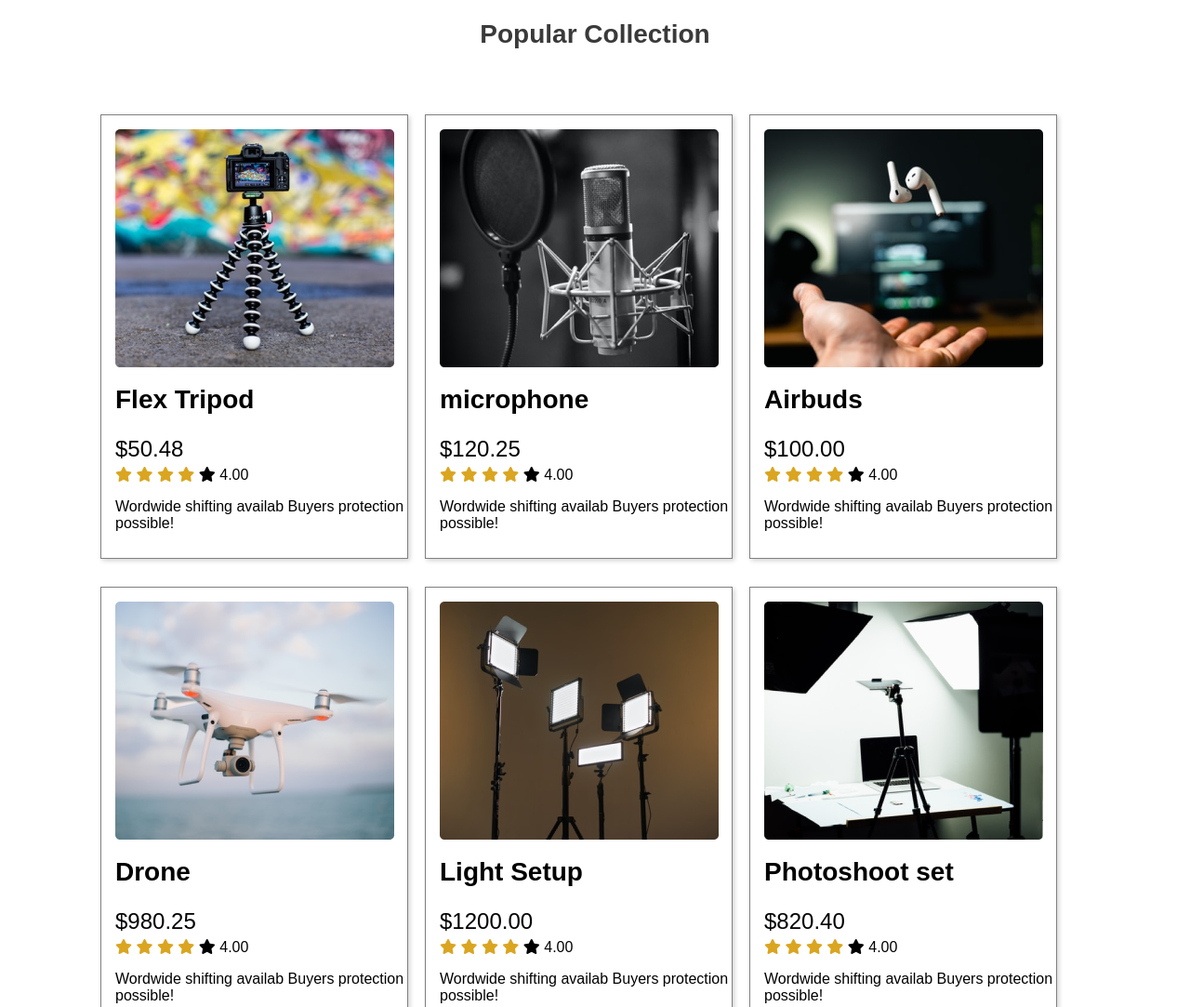
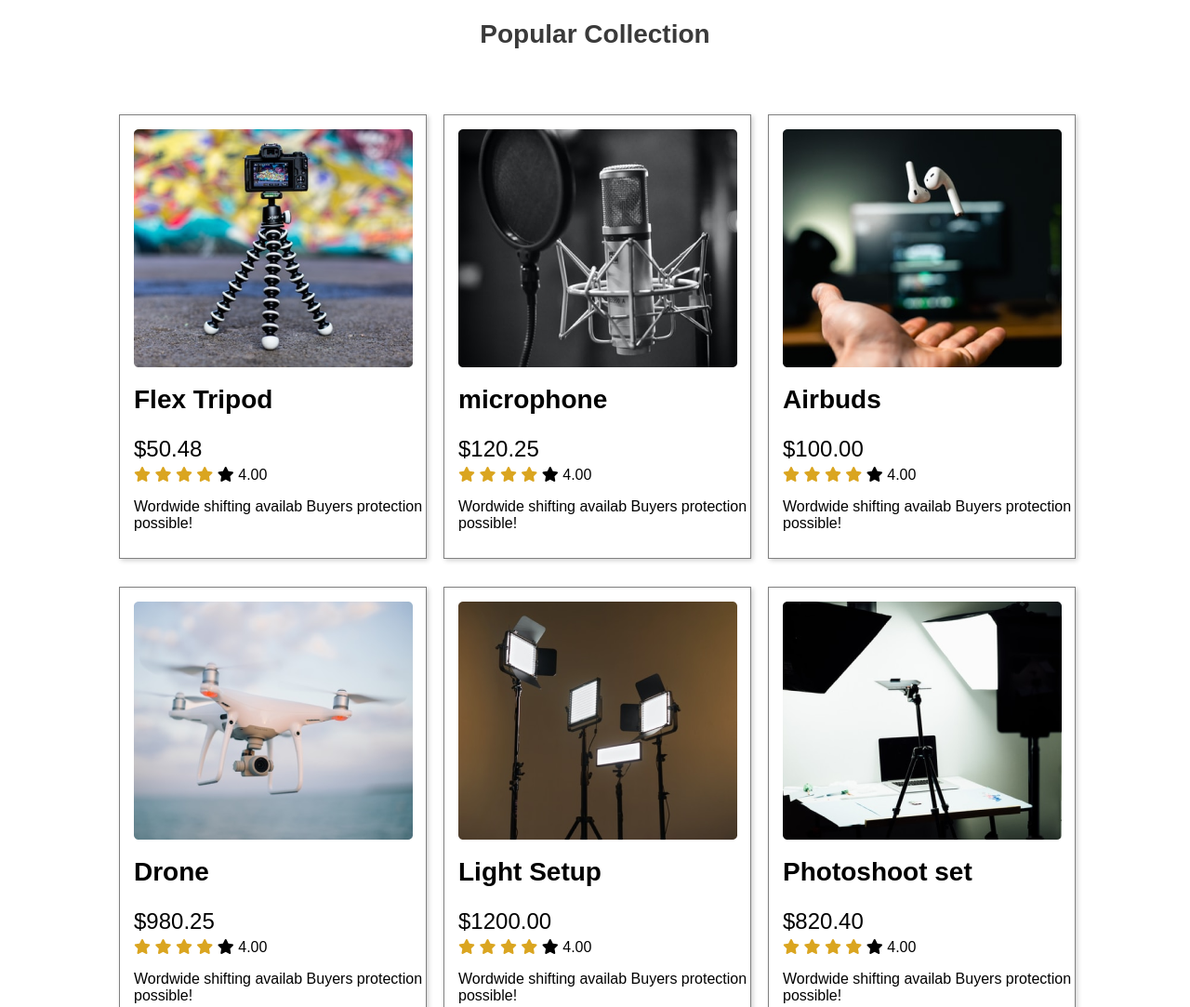
Before and after one commit to mRobi1998/influencer-gear, a plain HTML site: page index.html in a window 1280 px wide. Shown: the part 540-1623 px from the top of the page at 93% size. Drawn offline with Linux system fonts and the light colour scheme.

Commit message:
fourth commmit

```diff
--- a/styles/style.css
+++ b/styles/style.css
@@ -80,7 +80,7 @@ h1{
  grid-template-columns: repeat(3, 1fr);
  grid-row-gap:30px;
  width: 1047px;
- margin-left: 100px;
+ margin-left: 120px;
 
 }
 
@@ -196,6 +196,7 @@ h1{
         width: 90%;
         display: grid;
         grid-template-columns: repeat(2, 1fr);
+        margin-left: 70px;
     }
     .footer-part{
         width: 850px;
```
